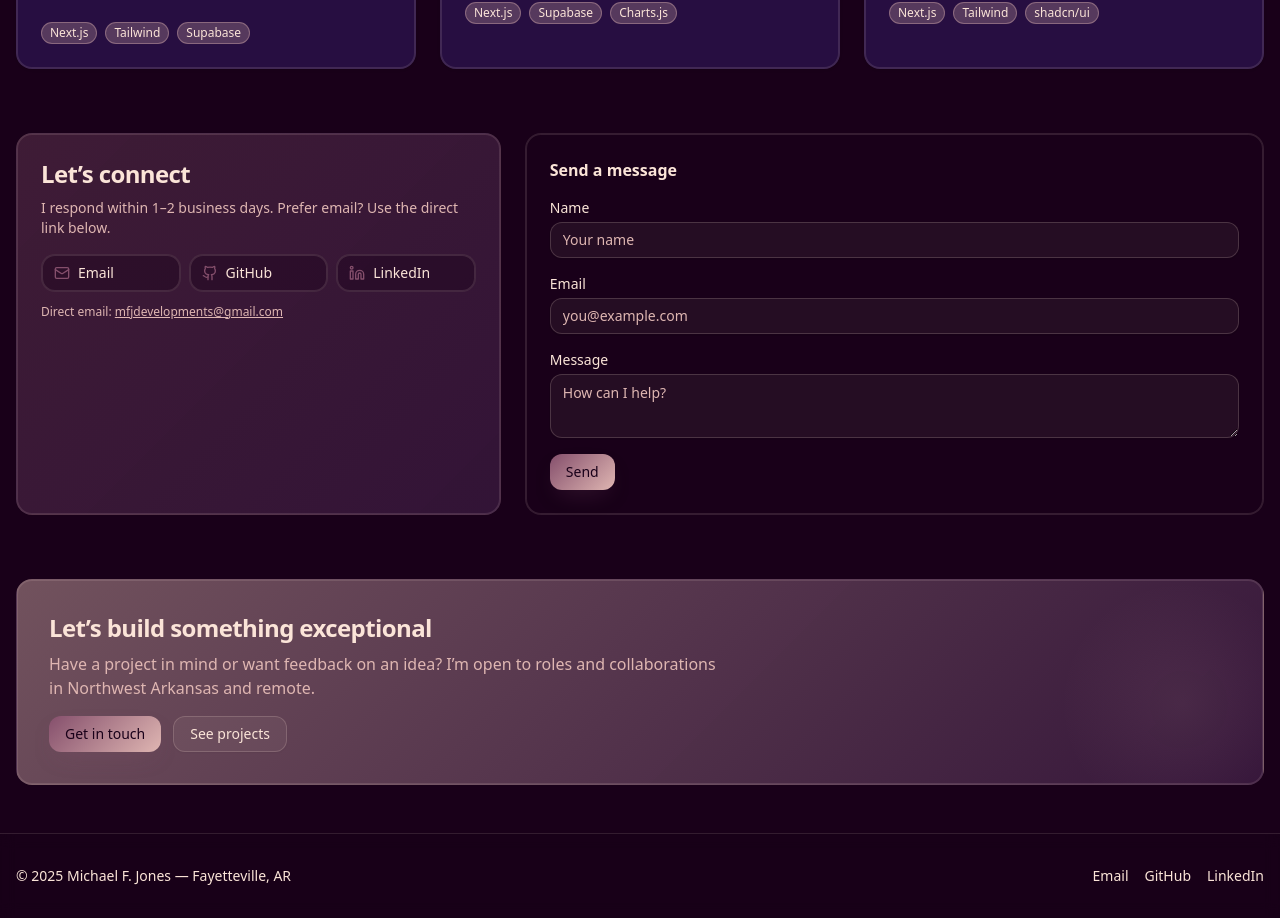
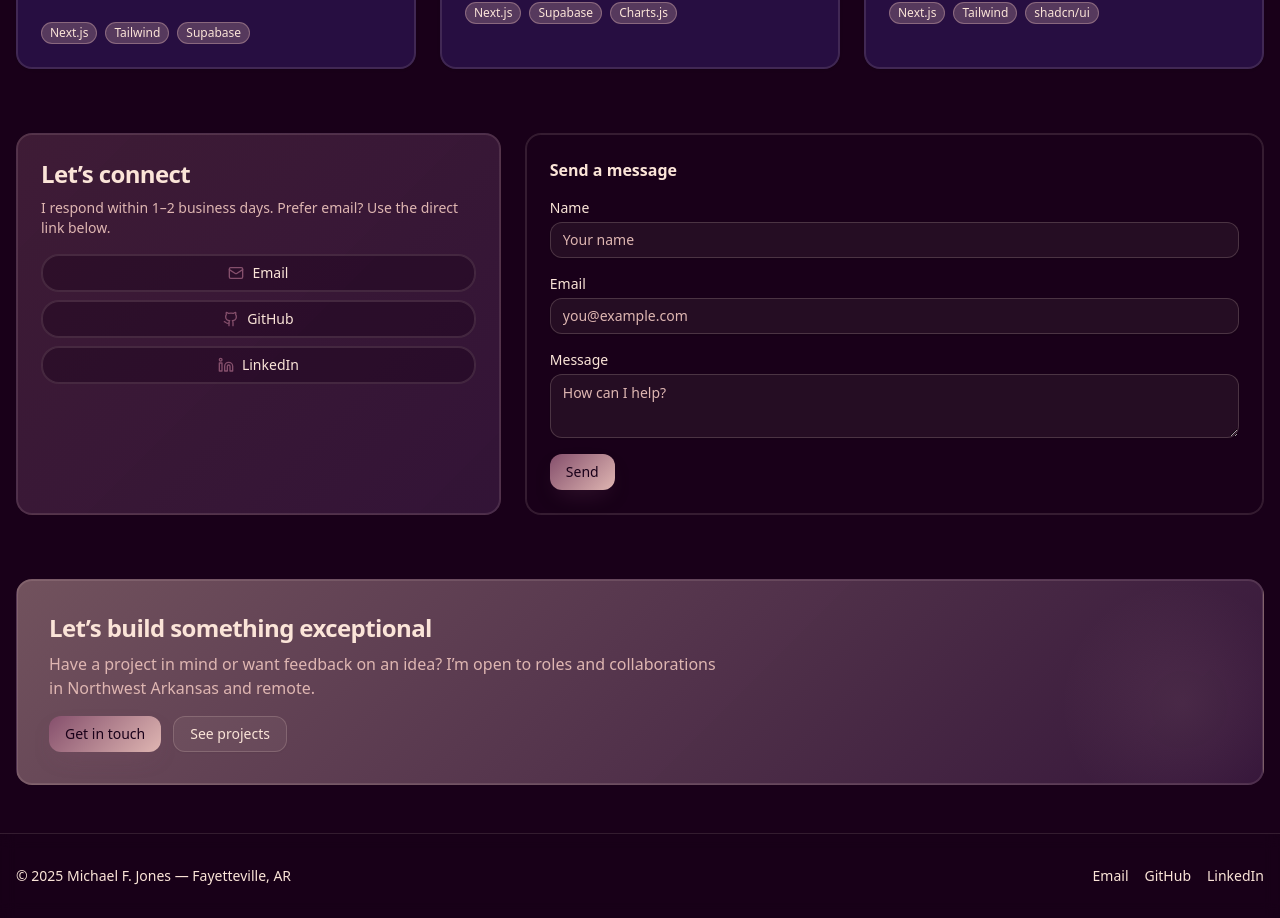
Before and after one commit to mfj-developments/michaelfjones.dev, a Next.js app in the folder web/: page / in a window 1280 px wide. Shown: the part 2037-2955 px from the top of the page. Built offline with nearby package versions, Linux system fonts and the light colour scheme.

Commit message:
fix tooltip and connect section

```diff
--- a/web/src/app/page.tsx
+++ b/web/src/app/page.tsx
@@ -227,31 +227,30 @@ export default function Home() {
         <ProjectsClient projects={projects} />
       </section>
 
-      <section id="contact" className="grid gap-6 md:grid-cols-5 scroll-mt-28">
+      <section id="contact" className="grid gap-6 lg:grid-cols-5 scroll-mt-28">
         <div
-          className="md:col-span-2 rounded-2xl border p-6 ring-1 ring-inset ring-[var(--border)]"
+          className="lg:col-span-2 rounded-2xl border p-6 ring-1 ring-inset ring-[var(--border)]"
           style={{ background: "linear-gradient(135deg, var(--panel-gradient-start) 0%, var(--panel-gradient-end) 100%)" }}
         >
           <h2 className="text-2xl font-semibold tracking-tight">Let’s connect</h2>
           <p className="mt-2 text-sm text-muted-foreground">I respond within 1–2 business days. Prefer email? Use the direct link below.</p>
-          <div className="mt-4 grid grid-cols-3 gap-2">
-            <Link href="mailto:mfjdevelopments@gmail.com" className="flex items-center gap-2 rounded-lg border bg-background/40 px-3 py-2 ring-1 ring-inset ring-[var(--border)] hover:bg-accent transition-colors">
+          <div className="mt-4 flex flex-col gap-2">
+            <Link href="mailto:mfjdevelopments@gmail.com" className="flex w-full items-center justify-center gap-2 rounded-xl border bg-background/40 px-4 py-2 text-sm ring-1 ring-inset ring-[var(--border)] transition-colors hover:bg-accent">
               <Mail className="h-4 w-4 text-primary" />
-              <span className="text-sm">Email</span>
+              <span>Email</span>
             </Link>
-            <Link href="https://github.com/mj850-turbo" target="_blank" rel="noreferrer" className="flex items-center gap-2 rounded-lg border bg-background/40 px-3 py-2 ring-1 ring-inset ring-[var(--border)] hover:bg-accent transition-colors">
+            <Link href="https://github.com/mj850-turbo" target="_blank" rel="noreferrer" className="flex w/full items-center justify-center gap-2 rounded-xl border bg-background/40 px-4 py-2 text-sm ring-1 ring-inset ring-[var(--border)] transition-colors hover:bg-accent">
               <Github className="h-4 w-4 text-primary" />
-              <span className="text-sm">GitHub</span>
+              <span>GitHub</span>
             </Link>
-            <Link href="https://www.linkedin.com/in/michael-jones-58a03124b/" target="_blank" rel="noreferrer" className="flex items-center gap-2 rounded-lg border bg-background/40 px-3 py-2 ring-1 ring-inset ring-[var(--border)] hover:bg-accent transition-colors">
+            <Link href="https://www.linkedin.com/in/michael-jones-58a03124b/" target="_blank" rel="noreferrer" className="flex w/full items-center justify-center gap-2 rounded-xl border bg-background/40 px-4 py-2 text-sm ring-1 ring-inset ring-[var(--border)] transition-colors hover:bg-accent">
               <Linkedin className="h-4 w-4 text-primary" />
-              <span className="text-sm">LinkedIn</span>
+              <span>LinkedIn</span>
             </Link>
           </div>
-          <p className="mt-3 text-xs text-muted-foreground">Direct email: <a className="underline" href="mailto:mfjdevelopments@gmail.com">mfjdevelopments@gmail.com</a></p>
         </div>
 
-        <div className="md:col-span-3 rounded-2xl border bg-background/40 p-6 ring-1 ring-inset ring-[var(--border)]">
+        <div className="lg:col-span-3 rounded-2xl border bg-background/40 p-6 ring-1 ring-inset ring-[var(--border)]">
           <h3 className="font-semibold mb-4">Send a message</h3>
           <form onSubmit={onSubmit} className="grid gap-4">
             <label className="sr-only" htmlFor="company">Company</label>
--- a/web/src/components/nav.tsx
+++ b/web/src/components/nav.tsx
@@ -65,7 +65,11 @@ export default function Nav() {
             <SheetTrigger asChild>
               <Button variant="outline" size="sm" aria-label="Open menu">Menu</Button>
             </SheetTrigger>
-            <SheetContent side="right" className="w-full max-w-xs p-6 pt-16">
+            <SheetContent
+              side="right"
+              className="w-full max-w-xs p-6 pt-16"
+              onOpenAutoFocus={(event) => event.preventDefault()}
+            >
               <div className="flex h-full flex-col gap-8">
                 <nav className="flex flex-col gap-4">
                   {links.map((l) => (
```
